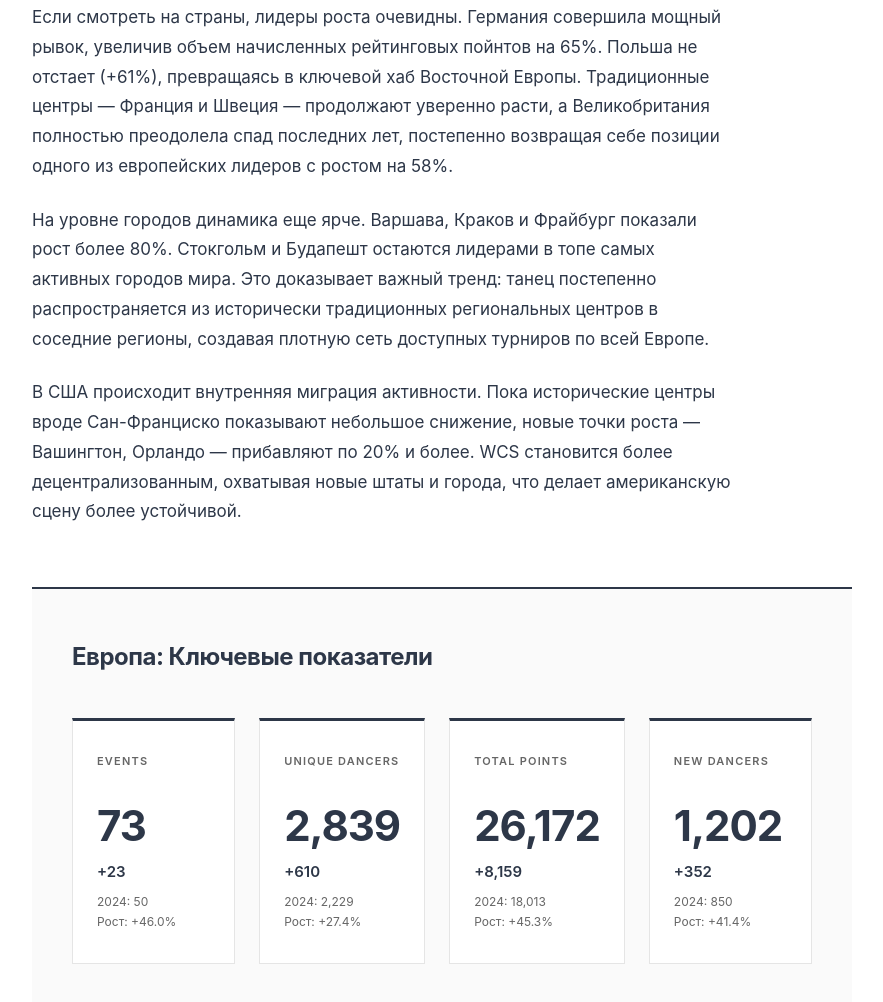
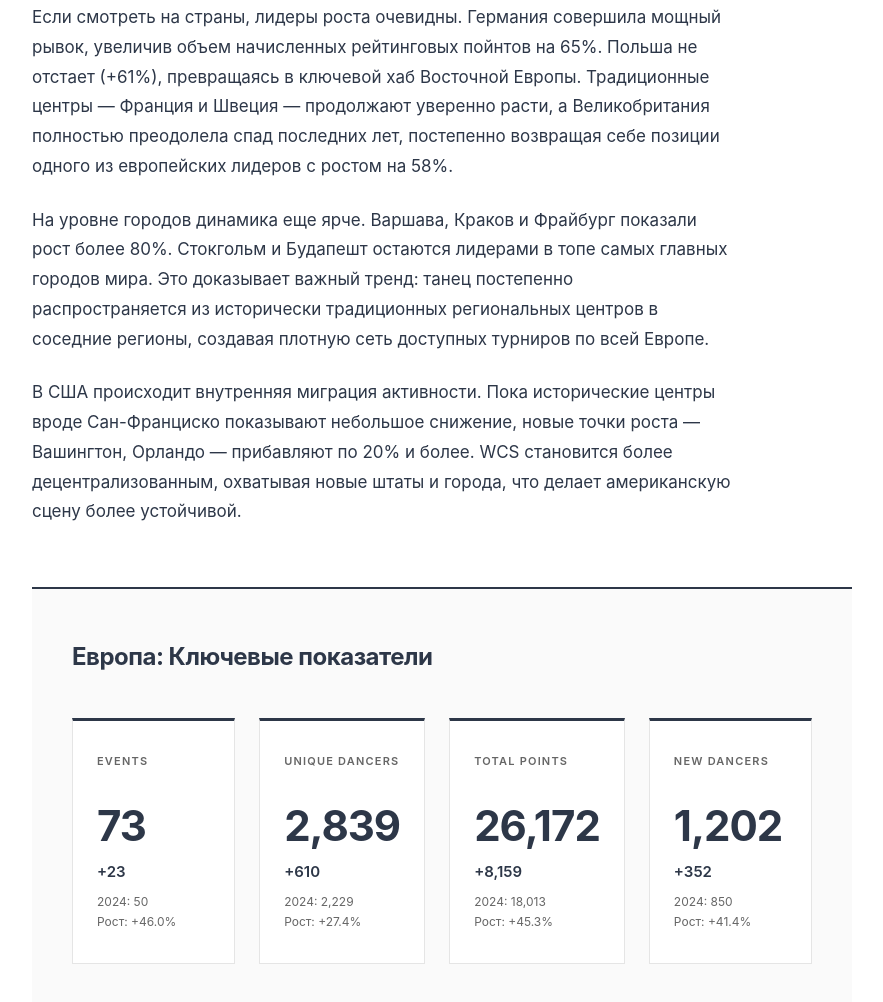
Before and after one commit to zlat1109/wsdc-article, a plain HTML site: page index_ru.html in a window 1280 px wide. Shown: the part 2077-3079 px from the top of the page, without its empty margins (198-1081 px from the left). Drawn offline with Linux system fonts and the light colour scheme.

Commit message:
Change 'активных' to 'главных' in Russian article text

```diff
--- a/index_ru.html
+++ b/index_ru.html
@@ -560,7 +560,7 @@
                 <div class="section-content">
                     <p>Если смотреть на страны, лидеры роста очевидны. Германия совершила мощный рывок, увеличив объем начисленных рейтинговых пойнтов на 65%. Польша не отстает (+61%), превращаясь в ключевой хаб Восточной Европы. Традиционные центры — Франция и Швеция — продолжают уверенно расти, а Великобритания полностью преодолела спад последних лет, постепенно возвращая себе позиции одного из европейских лидеров с ростом на 58%.</p>
 
-                    <p>На уровне городов динамика еще ярче. Варшава, Краков и Фрайбург показали рост более 80%. Стокгольм и Будапешт остаются лидерами в топе самых активных городов мира. Это доказывает важный тренд: танец постепенно распространяется из исторически традиционных региональных центров в соседние регионы, создавая плотную сеть доступных турниров по всей Европе.</p>
+                    <p>На уровне городов динамика еще ярче. Варшава, Краков и Фрайбург показали рост более 80%. Стокгольм и Будапешт остаются лидерами в топе самых главных городов мира. Это доказывает важный тренд: танец постепенно распространяется из исторически традиционных региональных центров в соседние регионы, создавая плотную сеть доступных турниров по всей Европе.</p>
 
                     <p>В США происходит внутренняя миграция активности. Пока исторические центры вроде Сан-Франциско показывают небольшое снижение, новые точки роста — Вашингтон, Орландо — прибавляют по 20% и более. WCS становится более децентрализованным, охватывая новые штаты и города, что делает американскую сцену более устойчивой.</p>
                 </div>
```
